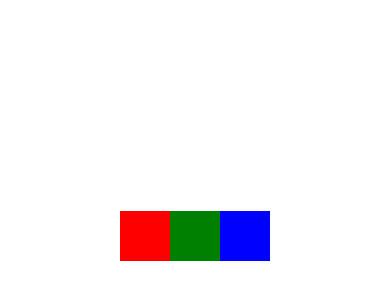
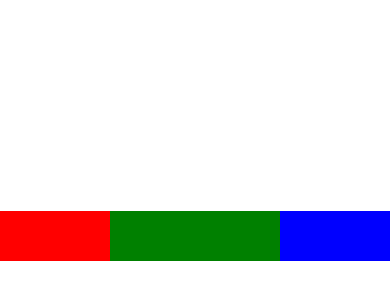
Before and after one commit to sergioviniciuss/react-native-eu, a React Native app in the folder core_project/: screen / in a window 390 px wide. Shown: the part 186-486 px from the top of the page. Built offline with nearby package versions, Linux system fonts and the light colour scheme.

Commit message:
adding flex to adjust boxes

```diff
--- a/core_project/App.js
+++ b/core_project/App.js
@@ -14,9 +14,9 @@ export default class App extends Component {
     console.log('hello world');
     return (
       <View style={styles.container}>
-        <View style={[styles.boxStyle, {backgroundColor: 'red'} ]} />
-        <View style={[styles.boxStyle, {backgroundColor: 'green'} ]} />
-        <View style={[styles.boxStyle, {backgroundColor: 'blue'} ]} />
+        <View style={[styles.boxStyle, { flexGrow: 1, backgroundColor: 'red'} ]} />
+        <View style={[styles.boxStyle, { flexGrow: 2, backgroundColor: 'green'} ]} />
+        <View style={[styles.boxStyle, { flexGrow: 1, backgroundColor: 'blue'} ]} />
       </View>
     );
   }
```
